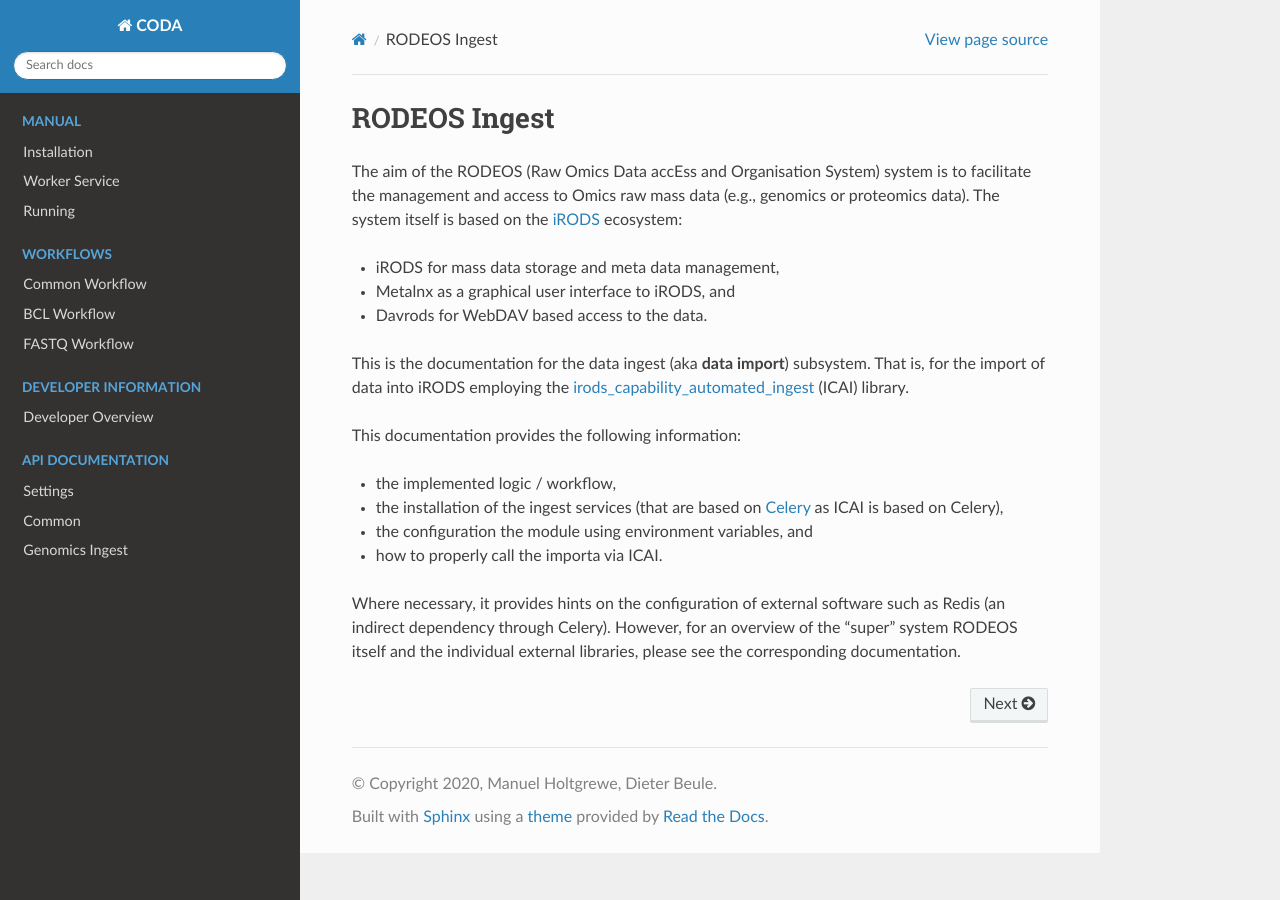
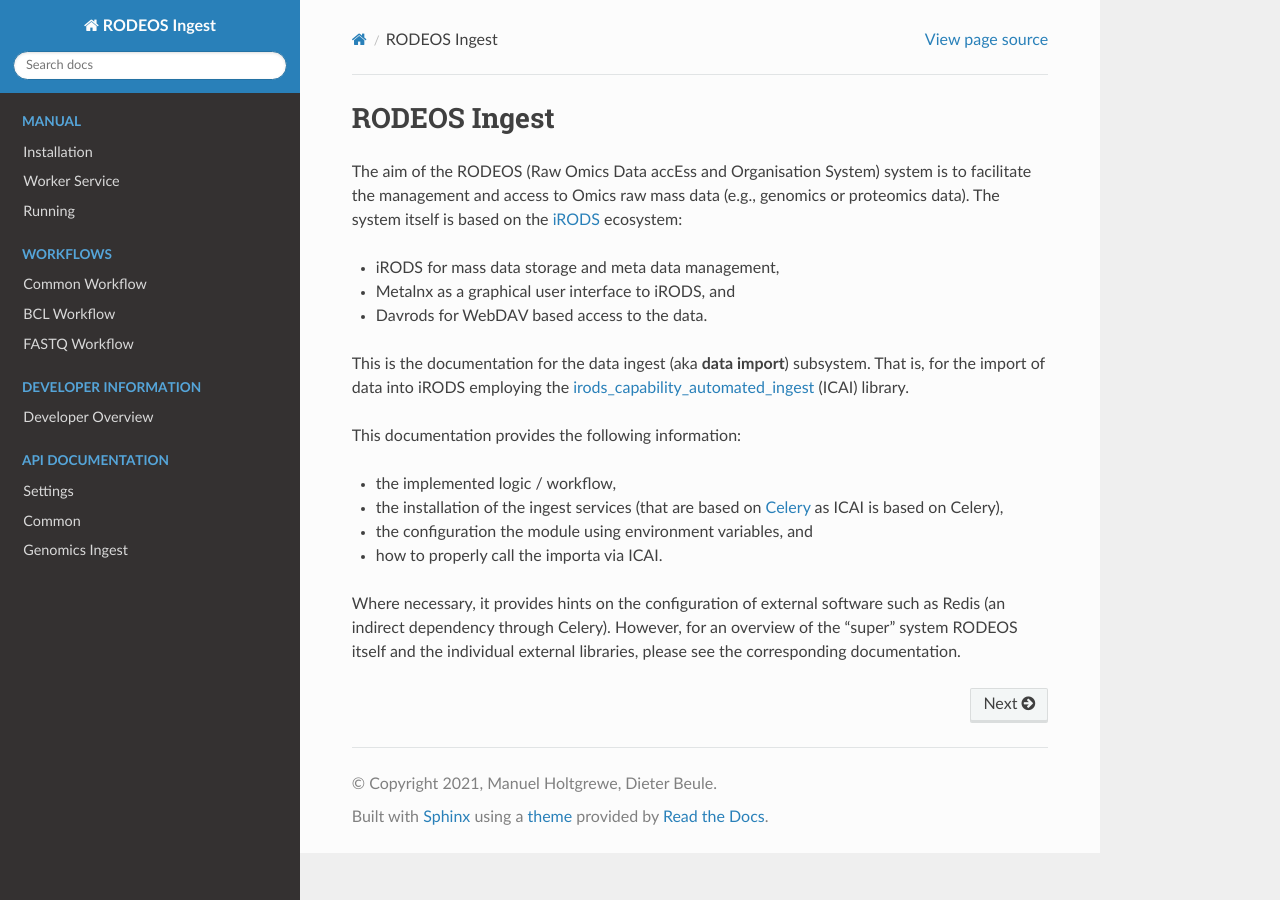
Before and after one commit to bihealth/rodeos-ingest, a Sphinx documentation site: the page built from docs/source/index.rst, in a window 1280 px wide. Built offline with Sphinx 7.4.7 and the Read the Docs theme 2.0.0, drawn with Linux system fonts in a browser that asks for light colours.

Commit message:
:abc: Update to sphinx conf.py

```diff
--- a/docs/source/conf.py
+++ b/docs/source/conf.py
@@ -17,8 +17,8 @@
 
 # -- Project information -----------------------------------------------------
 
-project = "CODA"
-copyright = "2020, Manuel Holtgrewe, Dieter Beule"
+project = "RODEOS Ingest"
+copyright = "2021, Manuel Holtgrewe, Dieter Beule"
 author = "Manuel Holtgrewe, Dieter Beule"
 
 import os
```
